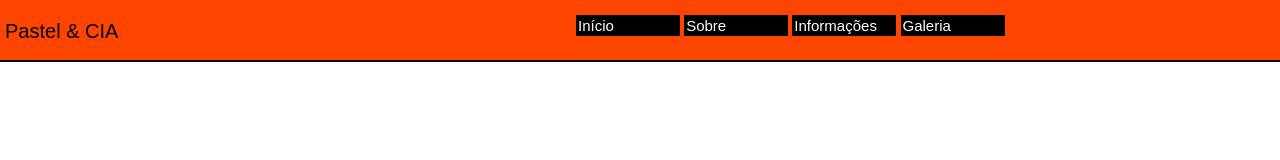
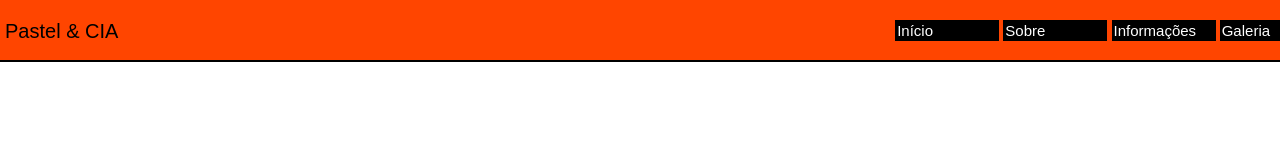
Before and after one commit to claudiogn/DesafioGti, a plain HTML site: page Sprint_1.html in a window 1280 px wide. Shown: the top 160 px of the page. Drawn offline with Linux system fonts and the light colour scheme.

Commit message:
primeiro sprint menu basico

```diff
--- a/Sprint_1.html
+++ b/Sprint_1.html
@@ -38,6 +38,11 @@
 		margin-top: 0;
 		font-size: 15px;
 
+
+	}
+	.topicos-menu ul{
+		margin-left: 30%;
+		margin-top: 20px;
 	}
 	li{
 		border: 2px solid #000;
@@ -46,6 +51,7 @@
 		list-style: none;
 		background-color: #000;
 		color: #fff;
+
 
 	}
 
```
Also changed, not shown: index.html (+6 -0 lines).
